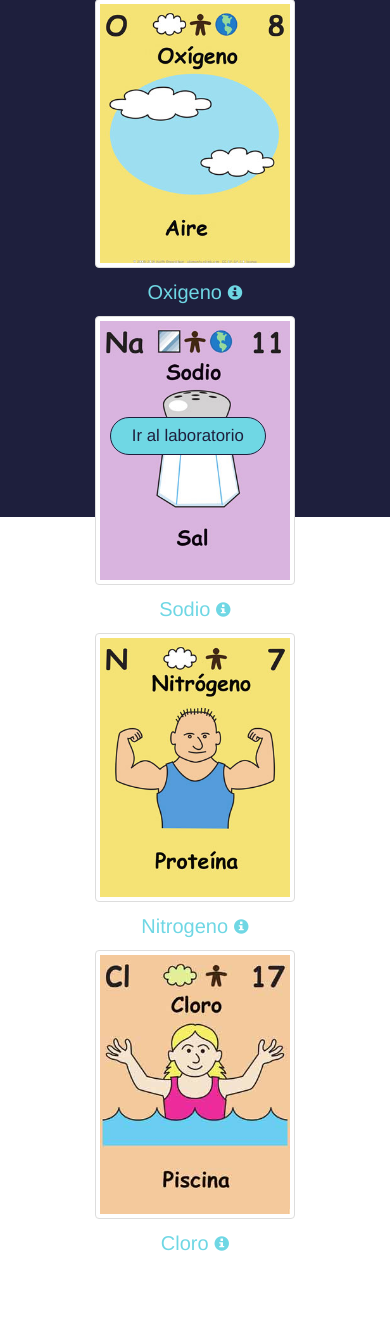
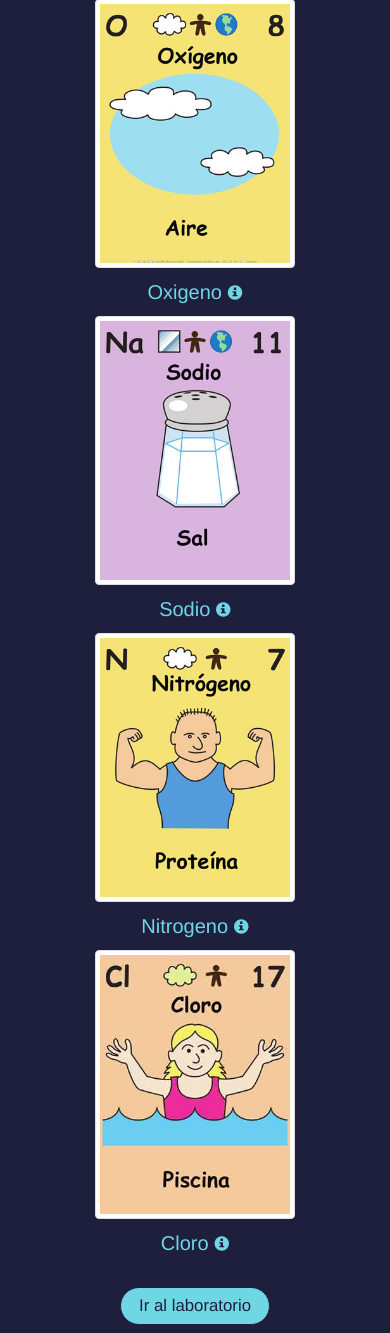
Before and after one commit to DavidFHCh/ALCHEMY, a Django app: page /almacen/ in a window 390 px wide. Shown: the part 327-1660 px from the top of the page. Before the commit the page ends 1578 px from the top, so only its background shows below. Run offline with Django 3.2, Linux system fonts and the light colour scheme; some libraries are stand-ins or nearby versions.

Commit message:
Cambios front end
-Se corrigieron estilos css
-Se colocó el botón de ir al laboratorio en su lugar
-Se hicieron más pequeños los elementos en el laboratorio tanto como para elegirlos
 como para arrastrarlos y colocarlos

-Aún falta corregir el error que elimina al elemento una vez que se combina con otro

```diff
--- a/myserver/alchemy/templates/alchemy/almacen.html
+++ b/myserver/alchemy/templates/alchemy/almacen.html
@@ -18,14 +18,14 @@
     			margin: 0;
     			padding: 0
     		}
-
-    		.container {
+    		.container-fluid {
+					/*
     			height: 100%;
     			width: 100%;
+					*/
     			padding: 2%;
     			background-color: #1E1F3D;
   		  	}
-
   		  	.btn-link {
   		  		color: #6fd7e4;
   		  		font-size: 20px;
@@ -35,12 +35,7 @@
   		  		font-size: 15px;
   		  	}
 
-  		  	footer {
-			    position: fixed;
-			    height: 100px;
-			    bottom: 0;
-			    width: 100%;
-			}
+
 
 			.btn-block {
     			width: 40%;
@@ -60,7 +55,7 @@
 
 	<body>
 		{% load staticfiles %}
-		<div class="container">
+		<div class="container-fluid">
 
 			<div class="row">
 
@@ -68,7 +63,7 @@
 
 				<!- HIDROGENO ->
 
-				<div class="col-lg-3 col-md-4 col-sm-6 col-xs-12">
+				<div class="col-md-3 col-sm-6 col-xs-12">
 
 					<div class="card">
 
@@ -103,7 +98,7 @@
 
 				<!- OXIGENO ->
 
-				<div class="col-lg-3 col-md-4 col-sm-6 col-xs-12">
+				<div class=" col-md-3 col-sm-6 col-xs-12">
 
 					<div class="card">
 
@@ -141,7 +136,7 @@
 
 				<!- SODIO ->
 
-				<div class="col-lg-3 col-md-4 col-sm-6 col-xs-12">
+				<div class=" col-md-3 col-sm-6 col-xs-12">
 
 					<div class="card">
 
@@ -176,7 +171,7 @@
 
 				<!- NITROGENO ->
 
-				<div class="col-lg-3 col-md-4 col-sm-6 col-xs-12">
+				<div class=" col-md-3 col-sm-6 col-xs-12">
 
 					<div class="card">
 
@@ -211,7 +206,7 @@
 
 				<!- CLORO ->
 
-				<div class="col-lg-3 col-md-4 col-sm-6 col-xs-12">
+				<div class=" col-md-3 col-sm-6 col-xs-12">
 
 					<div class="card">
 
@@ -244,15 +239,15 @@
 
 				</div>
 
-				<!- BOTON PARA IR AL LABORATORIO ->
-
-				<footer class="fixed-botom">
-					<form action='../mezclar'>
-					<button type="submit" class="btn btn-primary btn-block center-block">Ir al laboratorio</button>
-					</form>
-				</footer>
 
 			</div>
+			<!- BOTON PARA IR AL LABORATORIO ->
+
+			<br>
+
+			<footer class="fixed-botom">
+				<a href="../mezclar" class="btn btn-primary btn-block center-block">Ir al laboratorio</a>
+			</footer>
 
 		</div>
 
```
Also changed, not shown: myserver/alchemy/templates/alchemy/mezclar.html (+9 -11 lines).
